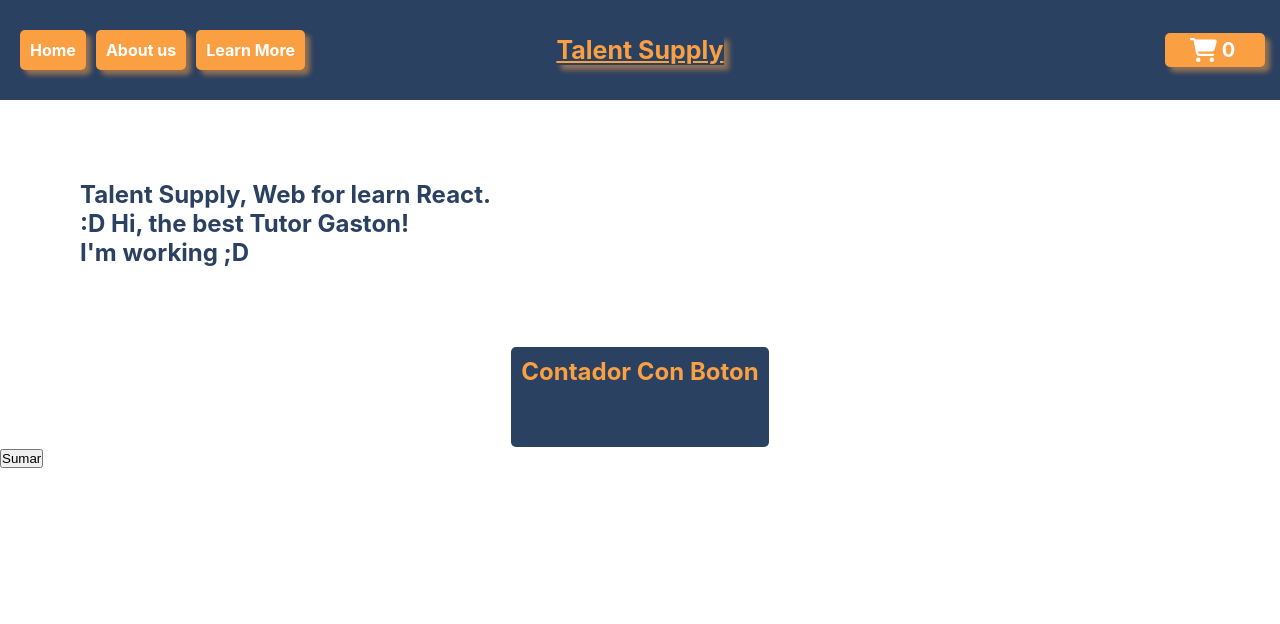
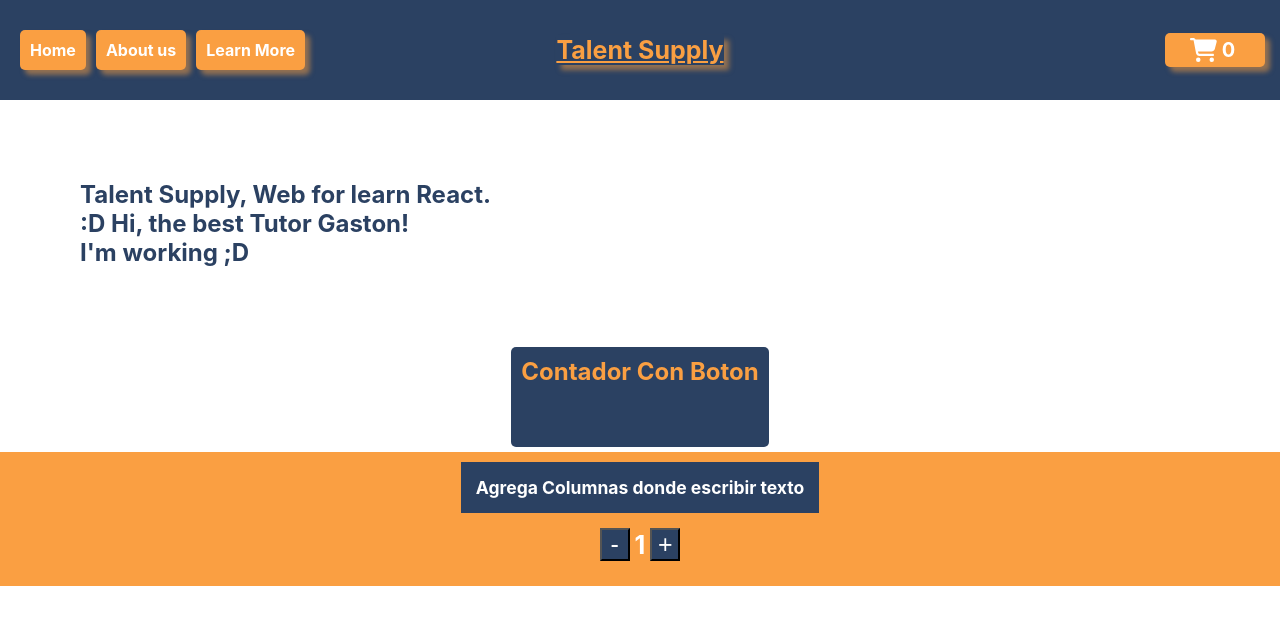
Before and after one commit to EBFcode/talentsupplyy, a React (Create React App) app: page / in a window 1280 px wide. Shown: the top 624 px of the page. Built offline with nearby package versions, Linux system fonts and the light colour scheme.

Commit message:
AgregandoDisenoBoton

```diff
--- a/src/Components/ItemCount.css
+++ b/src/Components/ItemCount.css
@@ -1,4 +1,46 @@
 .containerCount{
-    grid-template-columns: 50%;
-    grid-template-rows: 300px;
+    padding: 10px;
+    background-color: #FA9F42;
+    margin-top: 5px;
 }
+
+.CountObjets{
+    display: grid;
+    grid-template-columns: 1fr;
+    justify-items: center;
+}
+
+
+.CountObjet{
+    display: flex;
+    align-items: center;
+
+    padding: 15px;
+    color: #fff;
+    align-self: start;
+    font-size: 25px;
+}
+
+.CountObjet button{
+    width: 30px;
+    margin: 0 5px;
+    font-size: 25px;
+
+    color: #fff;
+
+    background-color: #2B4162;
+
+}
+
+.textContainer{
+    display: flex;
+    align-items: center;
+
+
+
+    background-color: #2B4162;
+    padding: 15px;
+    color: #fff;
+
+    font-size: 15px;
+}
--- a/src/Components/ItemCount.jsx
+++ b/src/Components/ItemCount.jsx
@@ -4,7 +4,19 @@ import React from 'react'
 export default function ItemCount() {
     return (
         <div className="containerCount">
-            <button>Sumar</button>
+            <div className="CountObjets">
+                <div className="textContainer">
+                    <h3>Agrega Columnas donde escribir texto</h3>
+                </div>
+
+                <div className="CountObjet">
+                    <button>-</button>
+                    <h4>1</h4>
+                    <button>+</button>
+                </div>
+            </div>
+
+
         </div>
     )
 }
```
